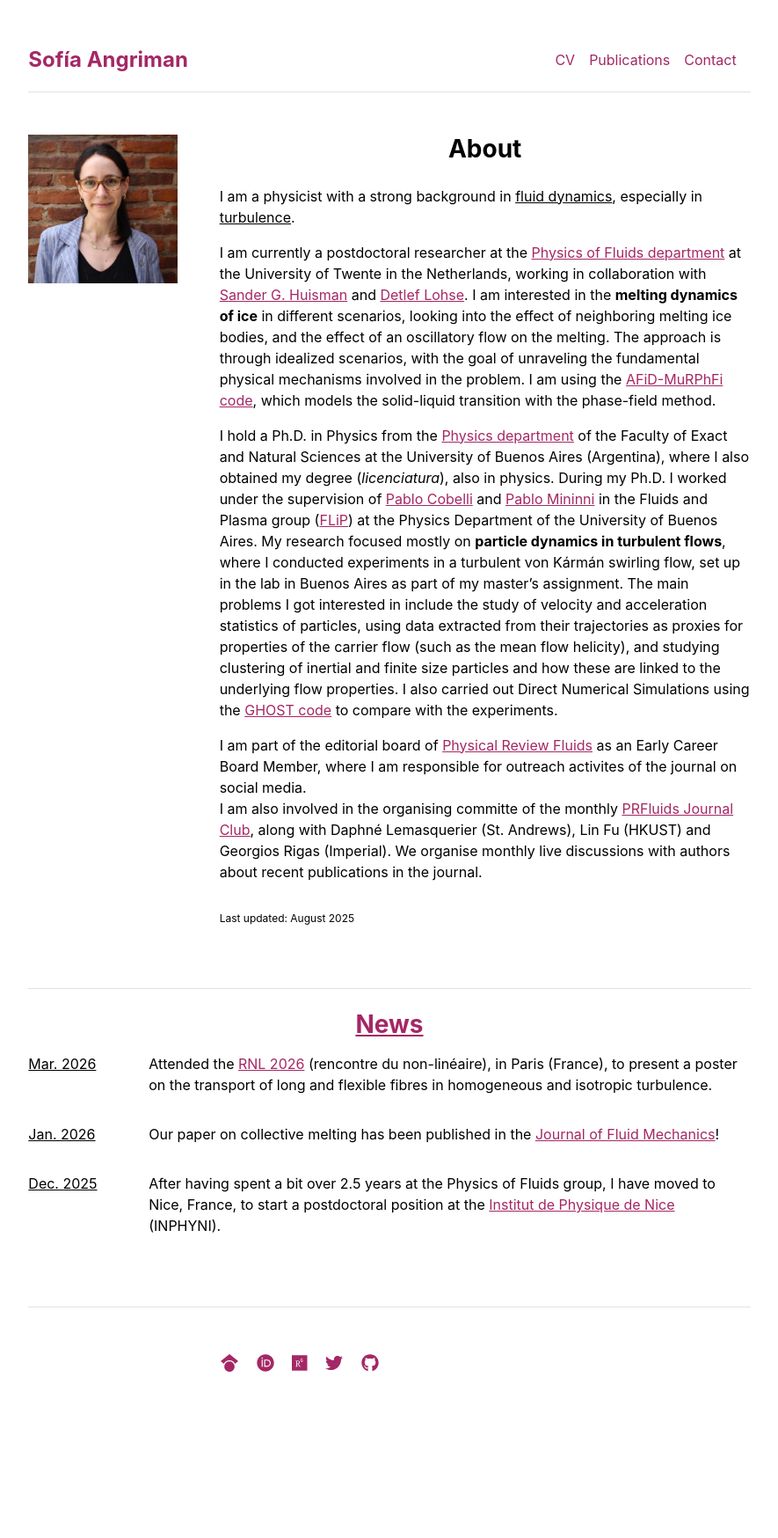
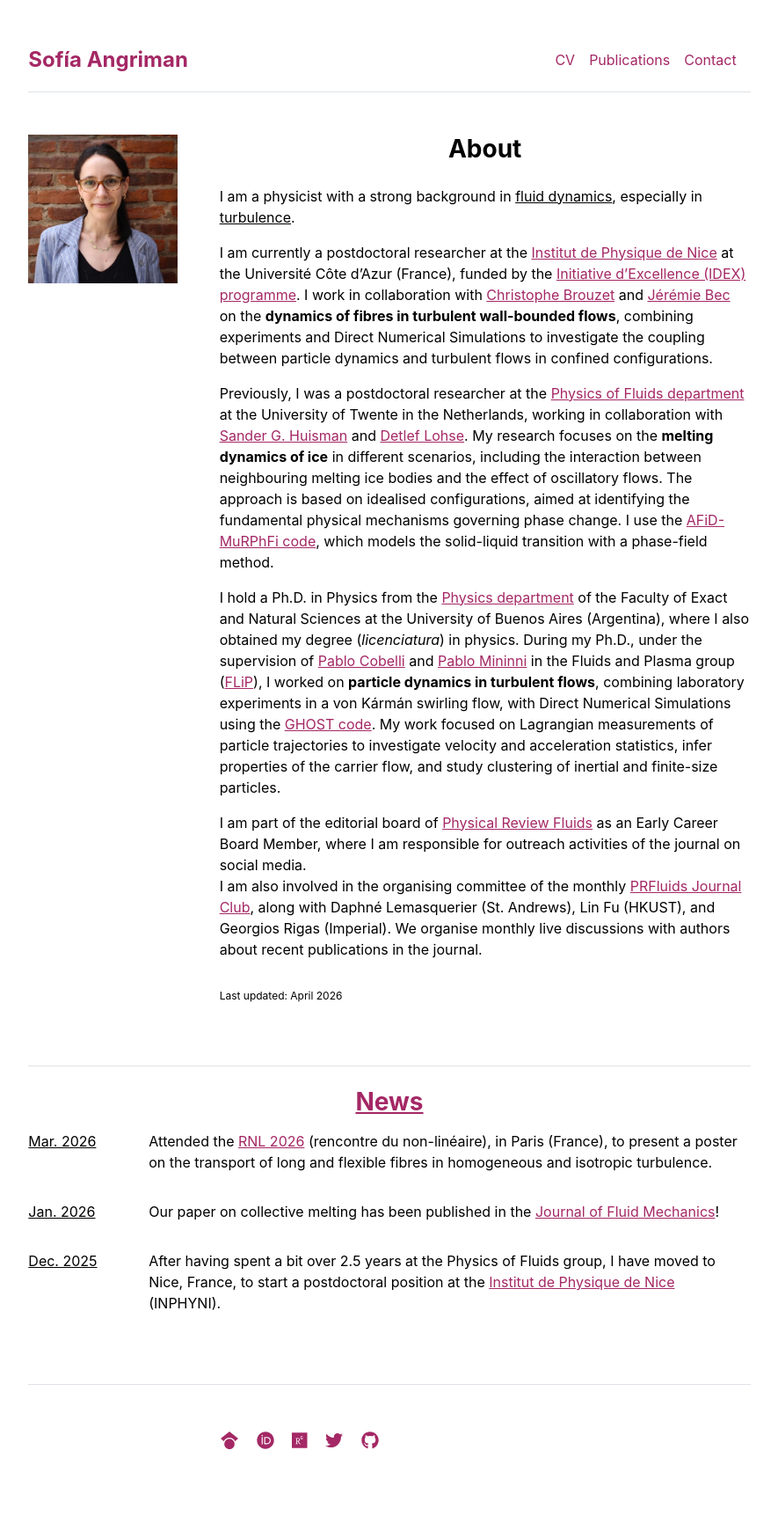
Before and after one commit to sofiaangriman/sofiaangriman.github.io, a Jekyll site: the page built from index.md, in a window 1280 px wide. Shown: the whole page at 88% size, without its empty margins (197-1082 px from the left). Built offline with Jekyll 4.4.1, drawn with Linux system fonts in a browser that asks for light colours; before the commit the page ends 1660 px from its top, so only the background shows below that.

Commit message:
Update index.md

```diff
--- a/index.md
+++ b/index.md
@@ -5,15 +5,17 @@ title: "About"
 
 I am a physicist with a strong background in <ins>fluid dynamics</ins>, especially in <ins>turbulence</ins>.
 
-I am currently a postdoctoral researcher at the [Physics of Fluids department](https://pof.tnw.utwente.nl/people/profile/1939) at the University of Twente in the Netherlands, working in collaboration with [Sander G. Huisman](https://shuisman.com/) and [Detlef Lohse](https://pof.tnw.utwente.nl/people/profile/3).
-I am interested in the <b>melting dynamics of ice</b> in different scenarios, looking into the effect of neighboring melting ice bodies, and the effect of an oscillatory flow on the melting. The approach is through idealized scenarios, with the goal of unraveling the fundamental physical mechanisms involved in the problem. I am using the [AFiD-MuRPhFi code](https://chowland.github.io/AFiD-MuRPhFi/), which models the solid-liquid transition with the phase-field method.
+I am currently a postdoctoral researcher at the [Institut de Physique de Nice](https://inphyni.univ-cotedazur.fr/) at the Université Côte d'Azur (France), funded by the [Initiative d'Excellence (IDEX) programme](https://univ-cotedazur.fr/universite/idex/programme-recherche#BoursesExc).
+I work in collaboration with [Christophe Brouzet](https://sites.google.com/site/cbrouzet) and [Jérémie Bec](https://www-sop.inria.fr/members/Jeremie.Bec/) on the <b>dynamics of fibres in turbulent wall-bounded flows</b>, combining experiments and Direct Numerical Simulations to investigate the coupling between particle dynamics and turbulent flows in confined configurations.
 
-I hold a Ph.D. in Physics from the [Physics department](https://df.uba.ar) of the Faculty of Exact and Natural Sciences at the University of Buenos Aires (Argentina), where I also obtained my degree (<em>licenciatura</em>), also in physics.
-During my Ph.D. I worked under the supervision of [Pablo Cobelli](http://users.df.uba.ar/cobelli/) and [Pablo Mininni](https://wp.df.uba.ar/mininni/) in the Fluids and Plasma group ([FLiP](http://wp.df.uba.ar/flip/)) at the Physics Department of the University of Buenos Aires.
-My research focused mostly on <b>particle dynamics in turbulent flows</b>, where I conducted experiments in a turbulent von Kármán swirling flow, set up in the lab in Buenos Aires as part of my master's assignment.
-The main problems I got interested in include the study of velocity and acceleration statistics of particles, using data extracted from their trajectories as proxies for properties of the carrier flow (such as the mean flow helicity), and studying clustering of inertial and finite size particles and how these are linked to the underlying flow properties. I also carried out Direct Numerical Simulations using the [GHOST code](https://github.com/pmininni/GHOST) to compare with the experiments.
+Previously, I was a postdoctoral researcher at the [Physics of Fluids department](https://pof.tnw.utwente.nl/people/profile/1939) at the University of Twente in the Netherlands, working in collaboration with [Sander G. Huisman](https://shuisman.com/) and [Detlef Lohse](https://pof.tnw.utwente.nl/people/profile/3).
+My research focuses on the <b>melting dynamics of ice</b> in different scenarios, including the interaction between neighbouring melting ice bodies and the effect of oscillatory flows. The approach is based on idealised configurations, aimed at identifying the fundamental physical mechanisms governing phase change. I use the [AFiD-MuRPhFi code](https://chowland.github.io/AFiD-MuRPhFi/), which models the solid-liquid transition with a phase-field method.
 
-I am part of the editorial board of [Physical Review Fluids](https://journals.aps.org/prfluids/staff) as an Early Career Board Member, where I am responsible for outreach activites of the journal on social media.\
-I am also involved in the organising committe of the monthly [PRFluids Journal Club](https://journals.aps.org/journal-club), along with Daphné Lemasquerier (St. Andrews), Lin Fu (HKUST) and Georgios Rigas (Imperial). We organise monthly live discussions with authors about recent publications in the journal.\
+I hold a Ph.D. in Physics from the [Physics department](https://df.uba.ar) of the Faculty of Exact and Natural Sciences at the University of Buenos Aires (Argentina), where I also obtained my degree (<em>licenciatura</em>) in physics.
+During my Ph.D., under the supervision of [Pablo Cobelli](http://users.df.uba.ar/cobelli/) and [Pablo Mininni](https://wp.df.uba.ar/mininni/) in the Fluids and Plasma group ([FLiP](http://wp.df.uba.ar/flip/)), I worked on <b>particle dynamics in turbulent flows</b>, combining laboratory experiments in a von Kármán swirling flow, with Direct Numerical Simulations using the [GHOST code](https://github.com/pmininni/GHOST).
+My work focused on Lagrangian measurements of particle trajectories to investigate velocity and acceleration statistics, infer properties of the carrier flow, and study clustering of inertial and finite-size particles.
+
+I am part of the editorial board of [Physical Review Fluids](https://journals.aps.org/prfluids/staff) as an Early Career Board Member, where I am responsible for outreach activities of the journal on social media.\
+I am also involved in the organising committee of the monthly [PRFluids Journal Club](https://journals.aps.org/journal-club), along with Daphné Lemasquerier (St. Andrews), Lin Fu (HKUST), and Georgios Rigas (Imperial). We organise monthly live discussions with authors about recent publications in the journal.\
 \
-<sub>Last updated: August 2025</sub>
+<sub>Last updated: April 2026</sub>
```
